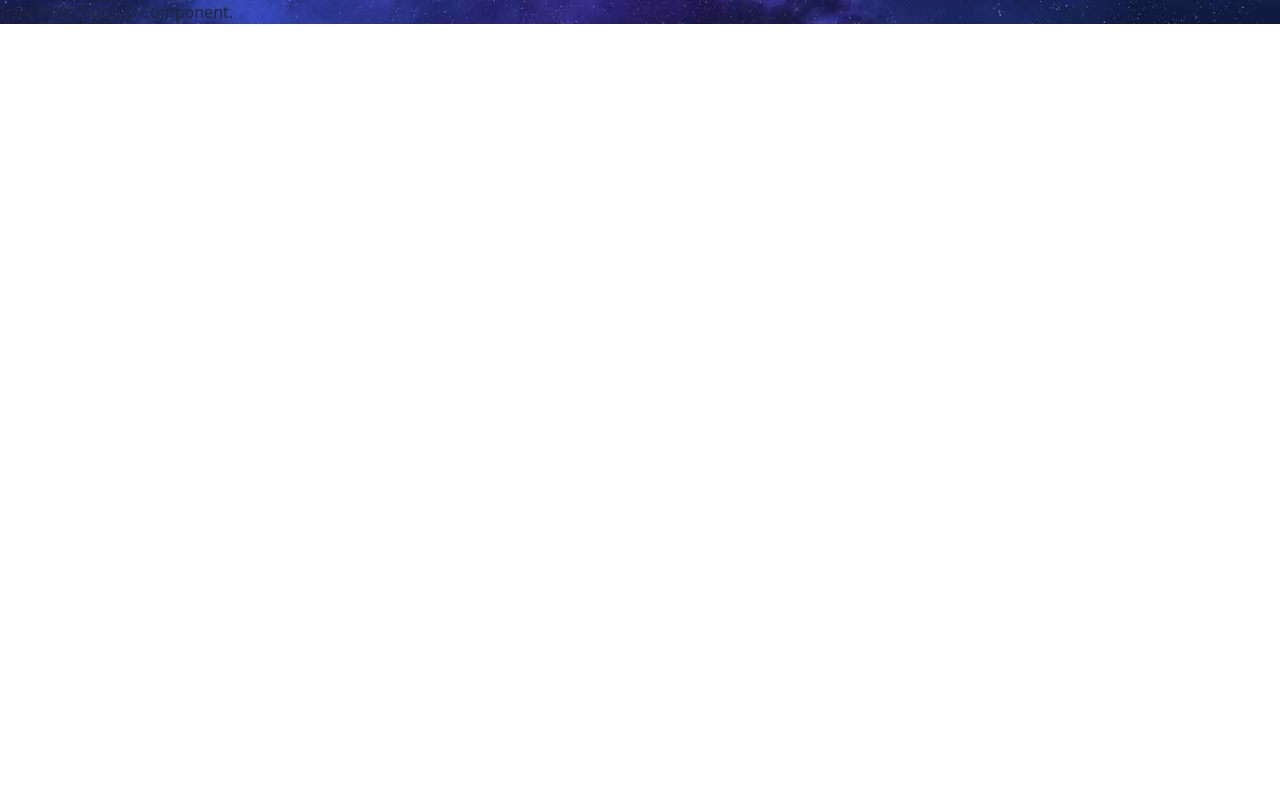
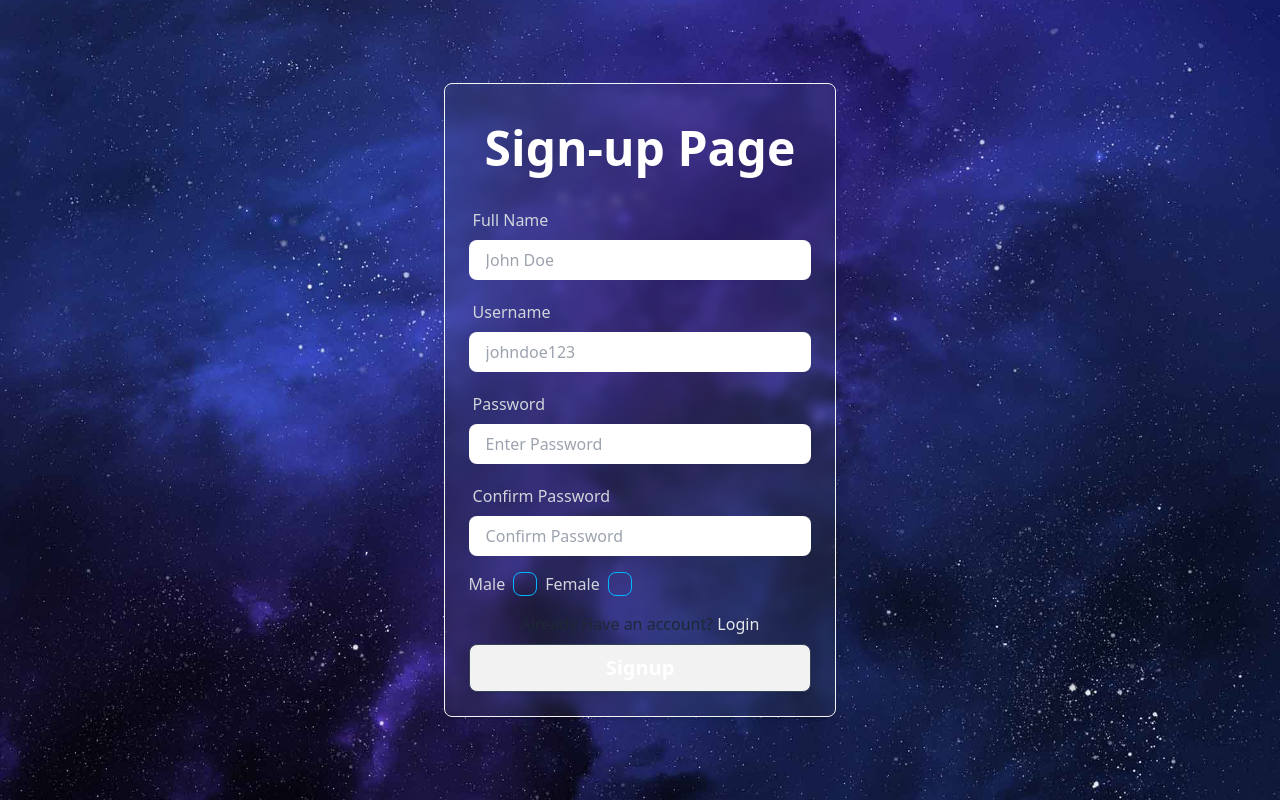
Before and after one commit to safi-io/chattingApplicationMERN, a React (Create React App) app in the folder frontend/: page /register in a window 1280 px wide. Built offline with nearby package versions, Linux system fonts and the light colour scheme; the HTML template or start-up script is replaced by a standard one.

Commit message:
Minor FIxes in Sign-in

```diff
--- a/frontend/package.json
+++ b/frontend/package.json
@@ -37,6 +37,7 @@
     ]
   },
   "devDependencies": {
+    "@babel/plugin-proposal-private-property-in-object": "^7.21.11",
     "daisyui": "^4.12.10",
     "tailwindcss": "^3.4.10"
   }
--- a/frontend/src/App.js
+++ b/frontend/src/App.js
@@ -21,5 +21,9 @@ const router = createBrowserRouter([
 ]);
 
 export default function App() {
-  return <RouterProvider router={router} />;
+  return (
+    <div className="p-4 h-screen flex items-center justify-center">
+      <RouterProvider router={router} />
+    </div>
+  );
 }
--- a/frontend/src/components/Signup.jsx
+++ b/frontend/src/components/Signup.jsx
@@ -1,9 +1,109 @@
-import React from 'react'
+import React from "react";
+import { Link } from "react-router-dom";
 
 export default function Signup() {
   return (
     <>
-       <h1>I am from Sign-up Component.</h1>
+      <div className="min-w-96 mx-auto">
+        <div className="w-full p-6 rounded-lg shadow-md bg-gray-500 bg-clip-padding backdrop-filter backdrop-blur-sm bg-opacity-10 border border-gray-100">
+          <h1 className="text-5xl font-bold text-center text-white p-4">
+            Sign-up Page
+          </h1>
+
+          {/* Form for Sign-up */}
+          <form action="">
+            {/* Full Name */}
+            <div>
+              <label className="label pt-5">
+                <span className="text-base label-text text-gray-300">
+                  Full Name
+                </span>
+              </label>
+              <input
+                type="text"
+                placeholder="John Doe"
+                className="w-full input input-border h-10"
+              />
+            </div>
+
+            {/* Username */}
+            <div>
+              <label className="label pt-5">
+                <span className="text-base label-text text-gray-300">
+                  Username
+                </span>
+              </label>
+              <input
+                type="text"
+                placeholder="johndoe123"
+                className="w-full input input-border h-10"
+              />
+            </div>
+
+            {/* Password */}
+            <div>
+              <label className="label pt-5">
+                <span className="text-base label-text text-gray-300">
+                  Password
+                </span>
+              </label>
+              <input
+                type="password"
+                className="w-full input input-border h-10"
+                placeholder="Enter Password"
+              />
+            </div>
+
+            {/* Confirm Password */}
+            <div>
+              <label className="label pt-5">
+                <span className="text-base label-text text-gray-300">
+                  Confirm Password
+                </span>
+              </label>
+              <input
+                type="password"
+                className="w-full input input-border h-10"
+                placeholder="Confirm Password"
+              />
+            </div>
+
+            {/* Gender */}
+
+            <div className="flex items-center my-4">
+              {/* Male */}
+              <div className="flex items-center ">
+                <p className="text-gray-300">Male</p>
+                <input
+                  type="checkbox"
+                  className="checkbox checkbox-info mx-2"
+                />
+              </div>
+              {/* Female */}
+              <div className="flex items-center ">
+                <p className="text-gray-300">Female</p>
+                <input
+                  type="checkbox"
+                  className="checkbox checkbox-info mx-2"
+                />
+              </div>
+            </div>
+
+            <div className="flex items-center justify-center">
+              <Link to="/login">
+                Already Have an account?{" "}
+                <span className="text-gray-200">Login</span>
+              </Link>
+            </div>
+
+            <div>
+              <button className="btn btn-block btn-md mt-2 p-2 text-xl text-white border border-slate-700">
+                Signup
+              </button>
+            </div>
+          </form>
+        </div>
+      </div>
     </>
   );
 }
--- a/frontend/tailwind.config.js
+++ b/frontend/tailwind.config.js
@@ -1,6 +1,6 @@
 /** @type {import('tailwindcss').Config} */
 module.exports = {
-  content: ["./src/**/*.{html,js}"],
+  content: ["./src/**/*.{html,js,jsx}"],
   theme: {
     extend: {},
   },
```
Also changed, not shown: 1 other file (tests, documents, lock files or other folders).
